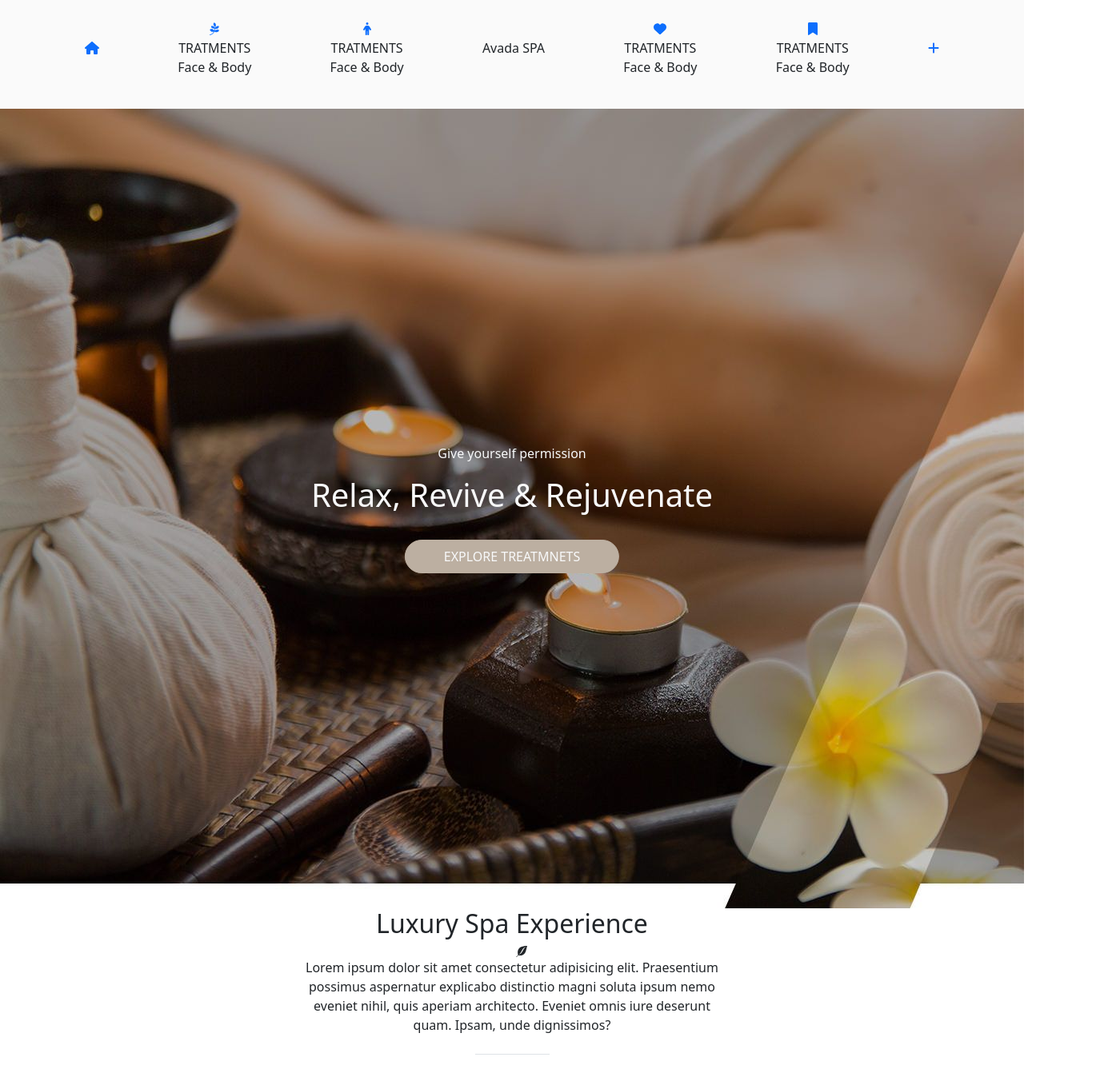
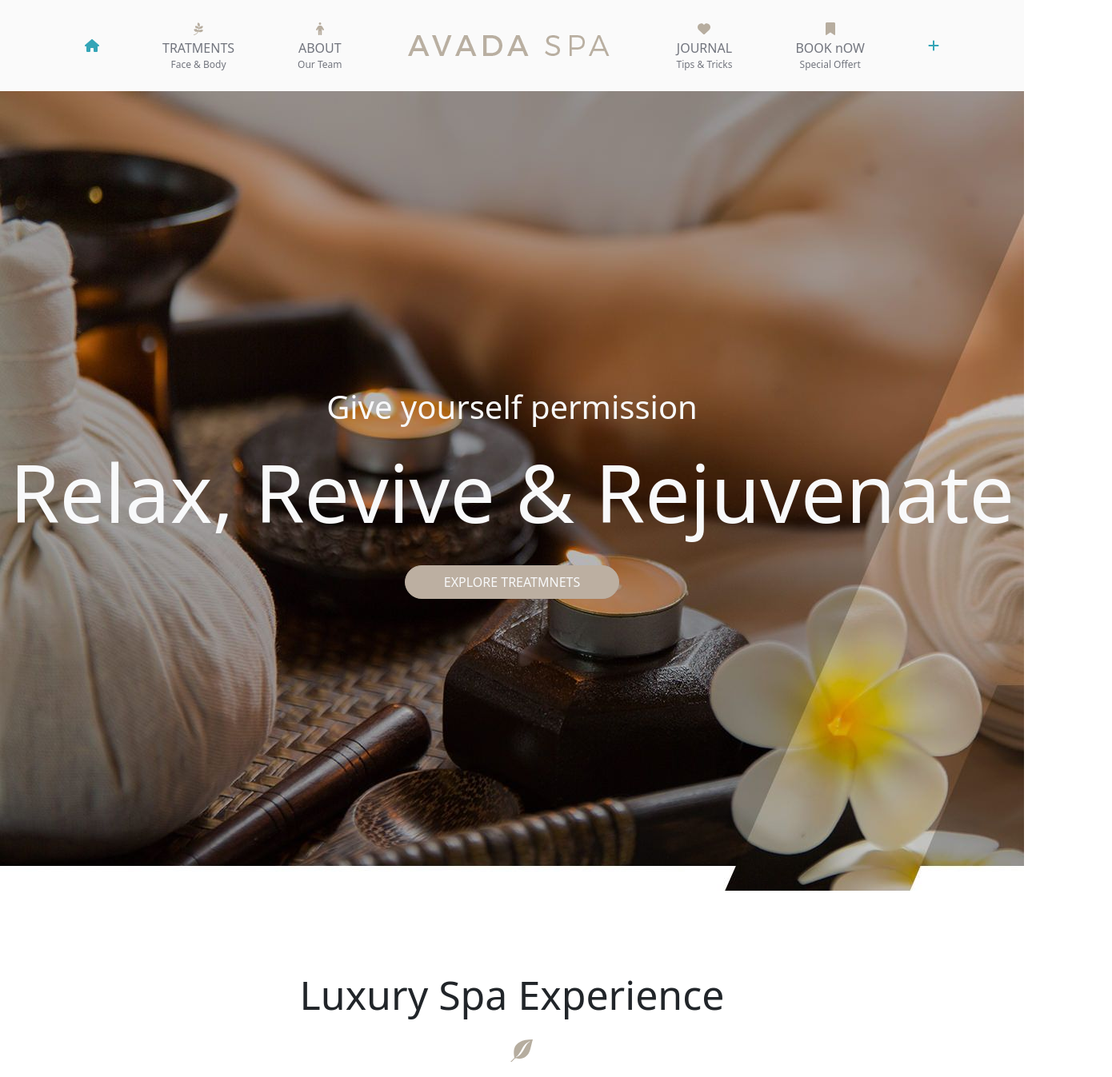
Before and after one commit to ValleLuca/proj-html-vuejs, a Vue app: page / in a window 1280 px wide. Shown: the top 1347 px of the page at 80% size, 1390 px wide, since content can reach past the window. Built offline with nearby package versions, Linux system fonts and the light colour scheme.

Commit message:
Aggiustamenti estetici aggiunto return top

```diff
--- a/package.json
+++ b/package.json
@@ -8,6 +8,7 @@
     "lint": "vue-cli-service lint"
   },
   "dependencies": {
+    "@inotom/vue-go-top": "^1.3.0",
     "bootstrap": "^5.1.3",
     "bootstrap-vue": "^2.21.2",
     "core-js": "^3.6.5",
--- a/src/App.vue
+++ b/src/App.vue
@@ -3,6 +3,7 @@
     <Header />
     <Main />
     <Footer />
+    <go-top></go-top>
   </div>
 </template>
 
@@ -10,13 +11,15 @@
 import Header from './components/Header.vue'
 import Main from './components/Main.vue'
 import Footer from './components/Footer.vue'
+import GoTop from '@inotom/vue-go-top';
 
 export default {
   name: 'App',
   components: {
     Header,
     Main,
-    Footer
+    Footer,
+    GoTop
   }
 }
 </script>
--- a/src/components/Header.vue
+++ b/src/components/Header.vue
@@ -11,8 +11,10 @@
     </div>
     <div class="hBackground position-relative">
       <div class="position-absolute top-50 start-50 translate-middle text-light text-center">
-        <p>Give yourself permission</p>
-        <h1>Relax, Revive & Rejuvenate</h1>
+        <p class="fs-1">Give yourself permission</p>
+        <div class="larghText">
+          <h1 class="fontOption">Relax, Revive & Rejuvenate</h1>
+        </div>
         <button class="rounded-pill p-2 px-5 text-light mt-4">EXPLORE TREATMNETS</button>
       </div>
     </div>
@@ -51,4 +53,12 @@ export default {
   }
 }
 
+.fontOption{
+  font-size: 100px;
+}
+
+.larghText{
+  width: 1500px;
+}
+
 </style>
--- a/src/components/section/Navbar.vue
+++ b/src/components/section/Navbar.vue
@@ -1,45 +1,45 @@
 <template>
   <div>
       <nav>
-          <ul class="d-flex justify-content-between align-items-center p-4 design">
+          <ul class="d-flex justify-content-between align-items-center p-4">
               <li>
-                <a href="#">
+                <a class="colorHome" href="#">
                   <i class="fas fa-home"></i>
                 </a>
               </li>
-              <li class="d-flex flex-column align-items-center">
-                <a href="#">
+              <li class="d-flex flex-column align-items-center colorText">
+                <a class="colorTratment" href="#">
                   <i class="fab fa-pagelines"></i>
                 </a>
                 <span>TRATMENTS</span>
-                <span>Face & Body</span>
+                <div>Face & Body</div>
+              </li>
+              <li class="d-flex flex-column align-items-center colorText">
+                <a class="colorTratment" href="#">
+                  <i class="fas fa-male"></i>
+                </a>
+                <span>ABOUT</span>
+                <div>Our Team</div>
               </li>
               <li class="d-flex flex-column align-items-center">
-                <a href="#">
-                  <i class="fas fa-male"></i>
+                <img src="../../assets/img/avada-spa-logo-new.png">
+              </li>
+              <li class="d-flex flex-column align-items-center colorText">
+                <a class="colorTratment" href="#">
+                  <i class="fas fa-heart"></i>
                 </a>
-                <span>TRATMENTS</span>
-                <span>Face & Body</span>
+                <span>JOURNAL</span>
+                <div>Tips & Tricks</div>
+              </li>
+              <li class="d-flex flex-column align-items-center colorText">
+                <a class="colorTratment" href="#">
+                  <i class="fas fa-bookmark"></i>
+                </a>
+                <span>BOOK nOW</span>
+                <div>Special Offert</div>
               </li>
               <li class="d-flex flex-column align-items-center">
-                <span>Avada SPA</span>
-              </li>
-              <li class="d-flex flex-column align-items-center">
-                <a href="#">
-                  <i class="fas fa-heart"></i>
-                </a>
-                <span>TRATMENTS</span>
-                <span>Face & Body</span>
-              </li>
-              <li class="d-flex flex-column align-items-center">
-                <a href="#">
-                  <i class="fas fa-bookmark"></i>
-                </a>
-                <span>TRATMENTS</span>
-                <span>Face & Body</span>
-              </li>
-              <li class="d-flex flex-column align-items-center">
-                <a href="#">
+                <a class="colorHome" href="#">
                   <i class="fas fa-plus"></i>
                 </a>
               </li>
@@ -53,13 +53,33 @@
 
 export default {
   name: 'Navbar',
-
 }
 </script>
 
 <style scoped lang="scss">
+
 ul{
   list-style-type: none;
+  margin-bottom: 0;
+}
+
+li{
+  cursor: pointer;
+  div{
+    font-size: 12px;
+  }
+};
+
+.colorHome{
+  color: #34a5b7;
+}
+
+.colorTratment{
+  color: #b7ad9f;
+}
+
+.colorText{
+  color: #72757e;
 }
 
 </style>
--- a/src/components/section/sectionMain/MainSectionDescription.vue
+++ b/src/components/section/sectionMain/MainSectionDescription.vue
@@ -1,25 +1,25 @@
 <template>
-    <div class="container">
+    <div class="container optionContainer">
       <div class="row justify-content-center text-center">
         <div class="row">
           <div class="col">
-            <h2>Luxury Spa Experience</h2>
+            <h2 class="textFontSize">Luxury Spa Experience</h2>
           </div>
         </div>
-        <div class="row">
-          <i class="fab fa-envira fa-flip-horizontal"></i>
+        <div class="row my-3 optionBox">
+          <i class="fab fa-envira fa-flip-horizontal fa-2xl"></i>
         </div>
         <div class="row d-flex justify-content-center">
-          <div class="col-6">
-            Lorem ipsum dolor sit amet consectetur adipisicing elit. Praesentium possimus aspernatur explicabo distinctio magni soluta ipsum nemo eveniet nihil, quis aperiam architecto. Eveniet omnis iure deserunt quam. Ipsam, unde dignissimos?
+          <div class="col-8 optionBox fs-5">
+            Lorem ipsum dolor sit amet consectetur adipisicing elit. Corrupti esse voluptate autem recusandae eos error repudiandae.
           </div>
         </div>
         <div class="row d-flex justify-content-center">
           <div class="col-1 border-top my-4"> </div>
         </div>
         <div class="row d-flex justify-content-center">
-          <div class="col-6">
-            Lorem ipsum dolor sit amet consectetur adipisicing elit. Praesentium possimus aspernatur explicabo distinctio magni soluta ipsum nemo eveniet nihil, quis aperiam architecto. Eveniet omnis iure deserunt quam. Ipsam, unde dignissimos?
+          <div class="col-8">
+            Lorem ipsum dolor sit amet consectetur adipisicing elit. Nisi, delectus! Laudantium architecto reprehenderit quis ut nemo at, labore perspiciatis cupiditate provident. Impedit non fugit architecto, ut doloribus dolorem voluptates doloremque debitis, inventore deleniti ratione quis harum mollitia laboriosam voluptas? Atque!
           </div>
         </div>
         <div class="optionButtonDescr">
@@ -50,4 +50,16 @@ export default {
   }
 }
 
+.optionContainer{
+  margin-top: 100px;
+}
+
+.textFontSize{
+  font-size: 50px;
+}
+
+.optionBox{
+  color: #b6ad9f;
+}
+
 </style>
```
Also changed, not shown: 1 other file (tests, documents, lock files or other folders).
